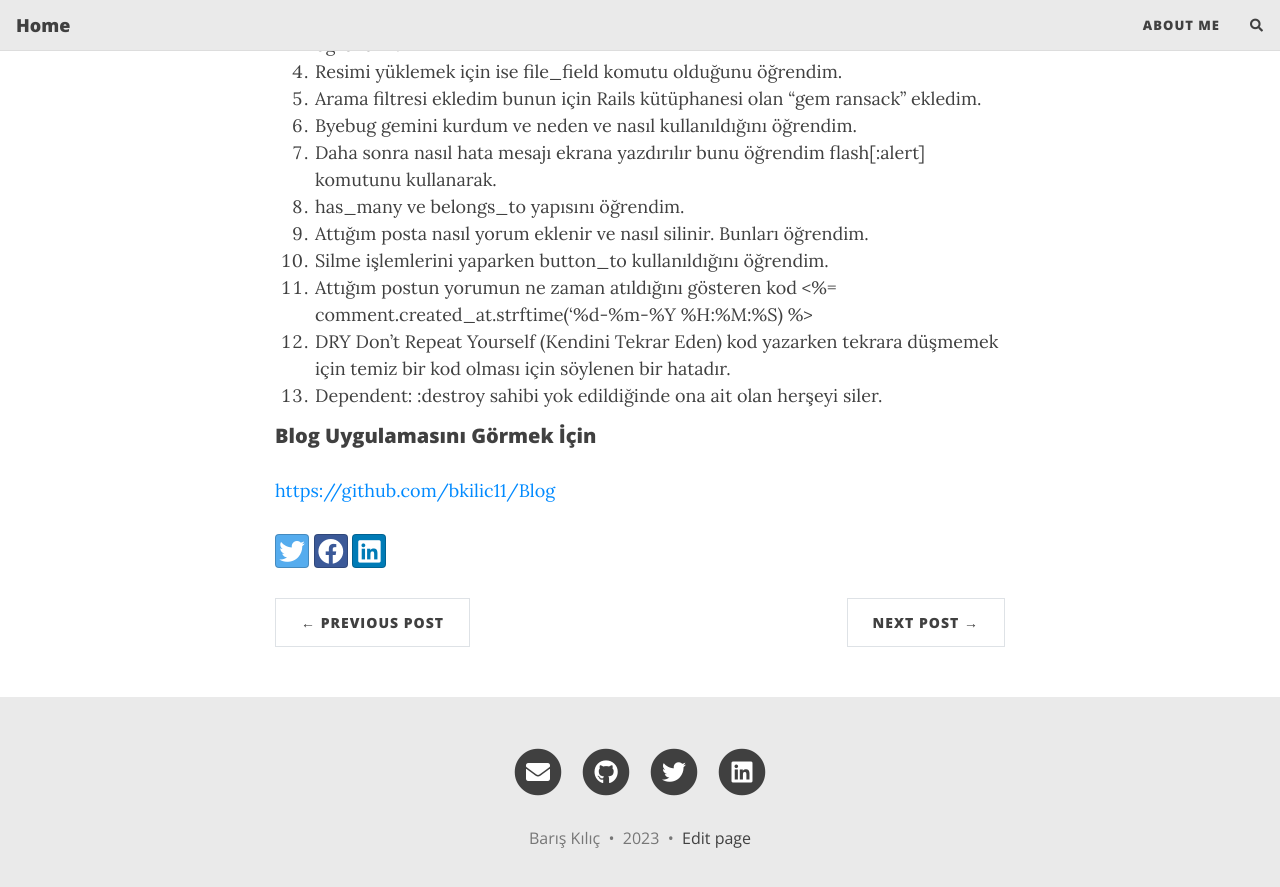
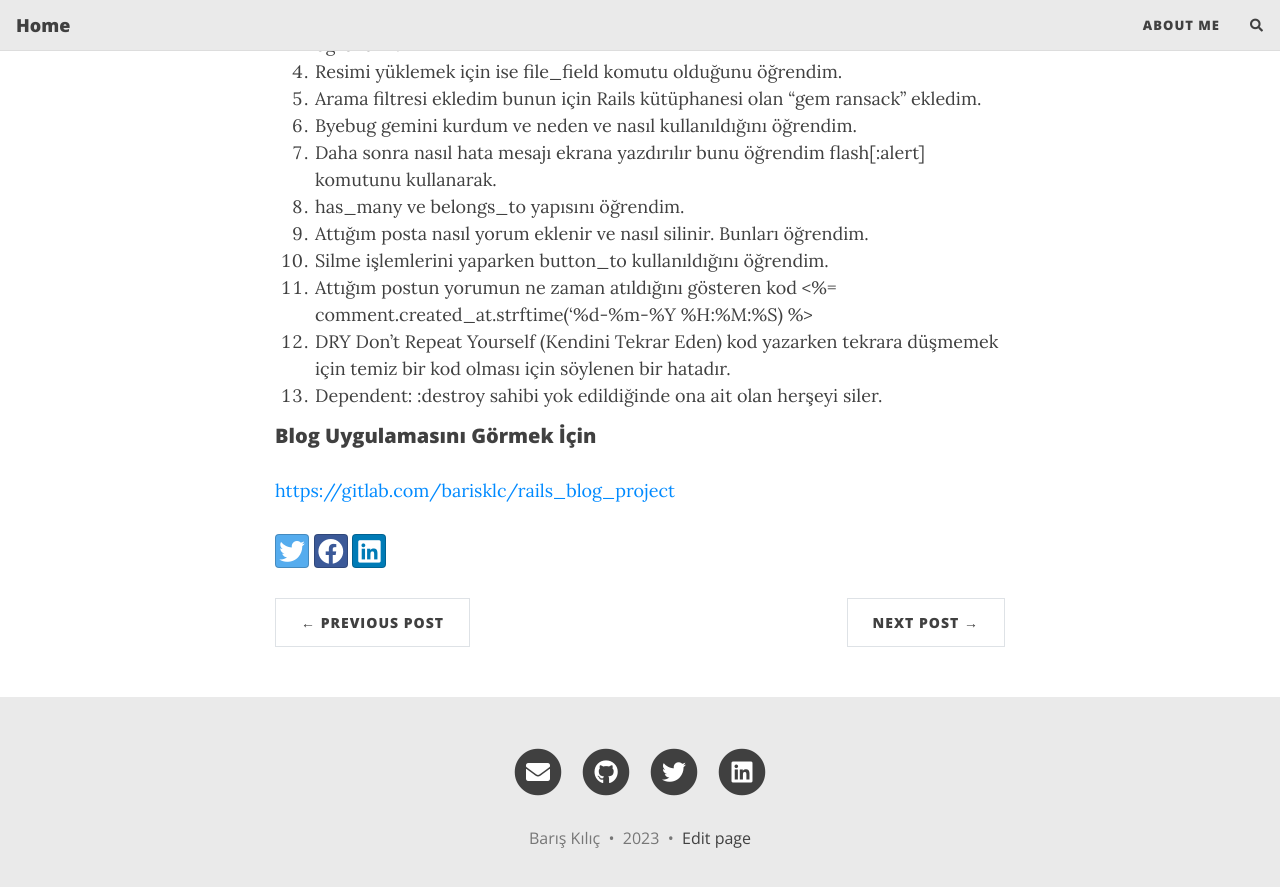
Before and after one commit to bkilic11/bkilic11.github.io, a Jekyll site: the page built from _posts/2023-08-05-rails-blog.md, in a window 1280 px wide and 900 px high, scrolled down 1357 px. Shown: the top 887 px of the window. Built offline with Jekyll 4.4.1, drawn with Linux system fonts in a browser that asks for light colours; nearby versions of some CDN libraries; comment, search, counter and statistics services are not loaded.

Commit message:
github link converted to gitlab

```diff
--- a/_posts/2023-08-05-rails-blog.md
+++ b/_posts/2023-08-05-rails-blog.md
@@ -37,4 +37,4 @@ Rails blog uygulaması başlangıçta yapabilceniz uygulamalardan bir tanesidir.
 13. Dependent: :destroy sahibi yok edildiğinde ona ait olan herşeyi siler.
 
 ##### Blog Uygulamasını Görmek İçin
-<https://github.com/bkilic11/Blog>
+<https://gitlab.com/barisklc/rails_blog_project>
```
Also changed, not shown: 1 other file.
